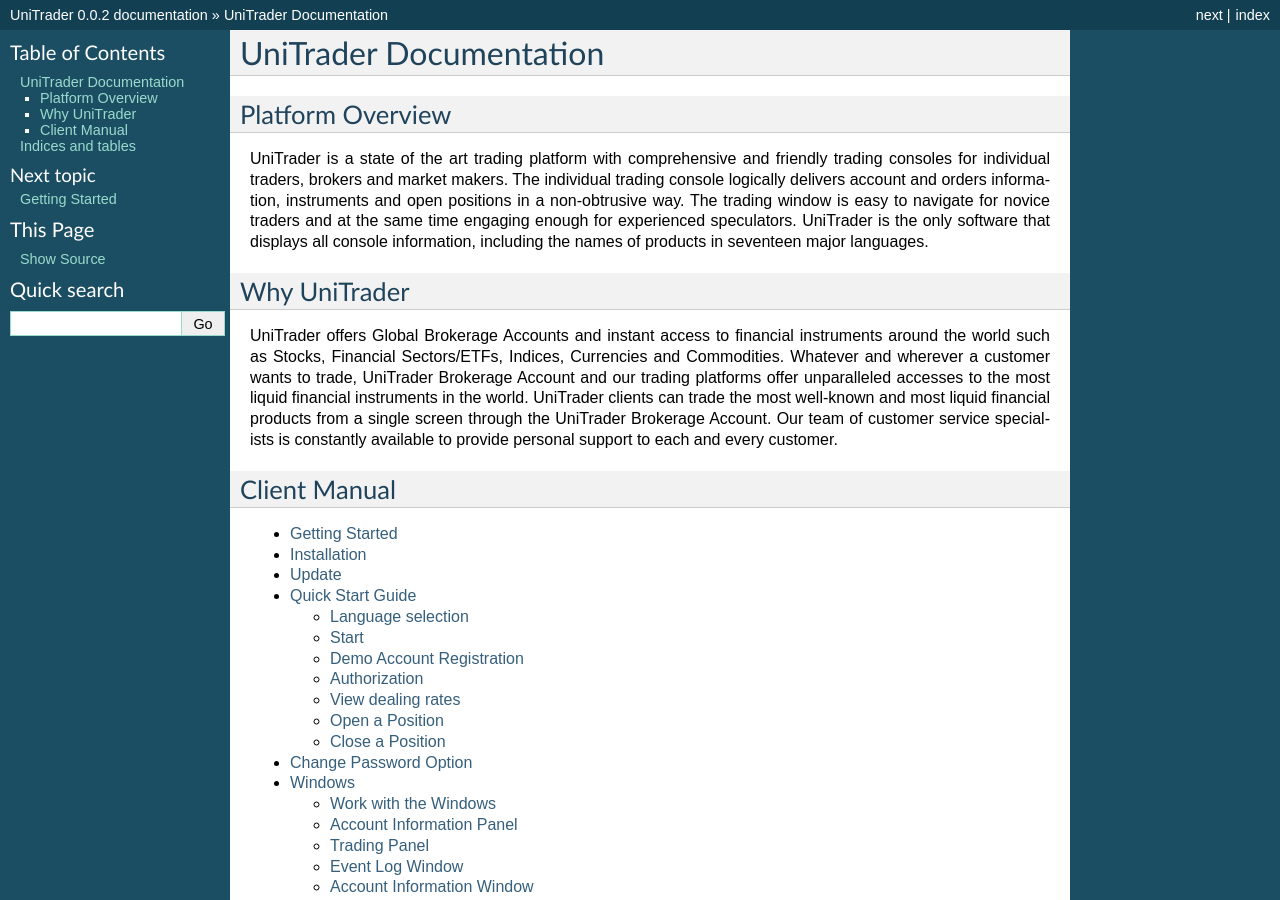
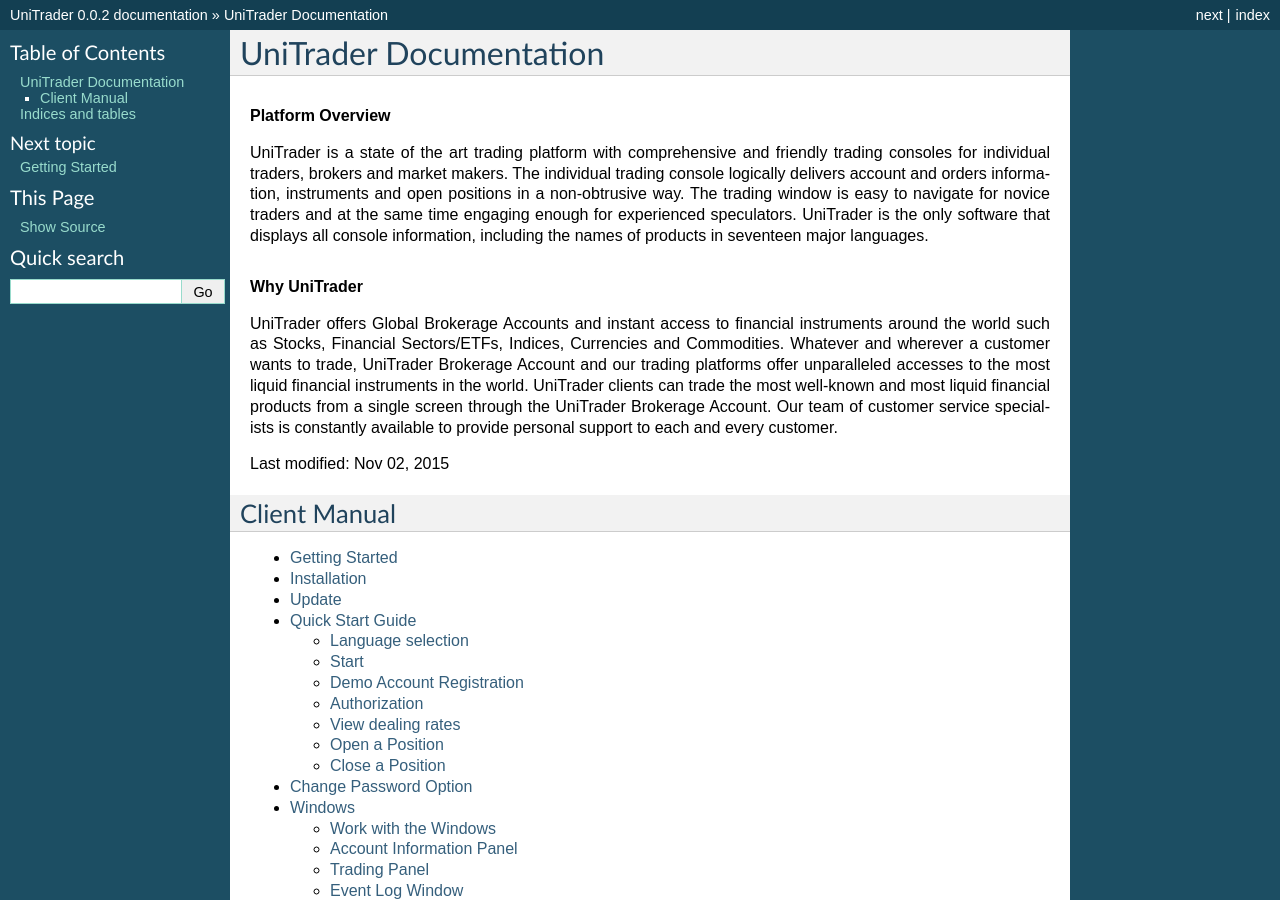
Before and after one commit to Stayrony/UniTrader, a Sphinx documentation site: the page built from Docs/source/index.rst, in a window 1280 px wide and 900 px high. Built offline with Sphinx 7.4.7, drawn with Linux system fonts in a browser that asks for light colours.

Commit message:
Change description about UniTrader in index

```diff
--- a/Docs/source/conf.py
+++ b/Docs/source/conf.py
@@ -58,7 +58,7 @@
 # built documents.
 #
 # The short X.Y version.
-version = '0.0.2'
+version = '0.0.3'
 # The full version, including alpha/beta/rc tags.
 release = '0.0.2'
 
--- a/Docs/source/index.rst
+++ b/Docs/source/index.rst
@@ -1,15 +1,15 @@
 UniTrader Documentation
 =======================
 
-Platform Overview
------------------
+.. rubric:: Platform Overview
 
 UniTrader is a state of the art trading platform with comprehensive and friendly trading consoles for individual traders, brokers and market makers. The individual trading console logically delivers account and orders information, instruments and open positions in a non-obtrusive way. The trading window is easy to navigate for novice traders and at the same time engaging enough for experienced speculators. UniTrader is the only software that displays all console information, including the names of products in seventeen major languages.
 
-Why UniTrader
--------------
+.. rubric:: Why UniTrader
 
 UniTrader offers Global Brokerage Accounts and instant access to financial instruments around the world such as Stocks, Financial Sectors/ETFs, Indices, Currencies and Commodities. Whatever and wherever a customer wants to trade, UniTrader Brokerage Account and our trading platforms offer unparalleled accesses to the most liquid financial instruments in the world. UniTrader clients can trade the most well-known and most liquid financial products from a single screen through the UniTrader Brokerage Account. Our team of customer service specialists is constantly available to provide personal support to each and every customer.
+
+Last modified: |today|
 
 Client Manual
 -------------
```
